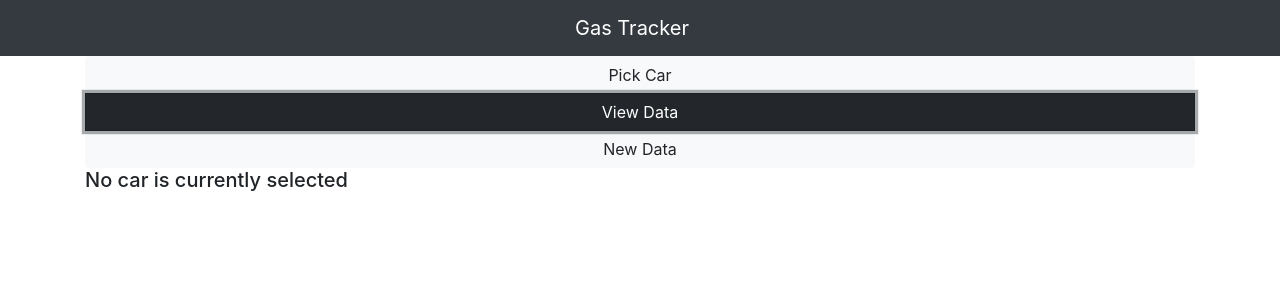
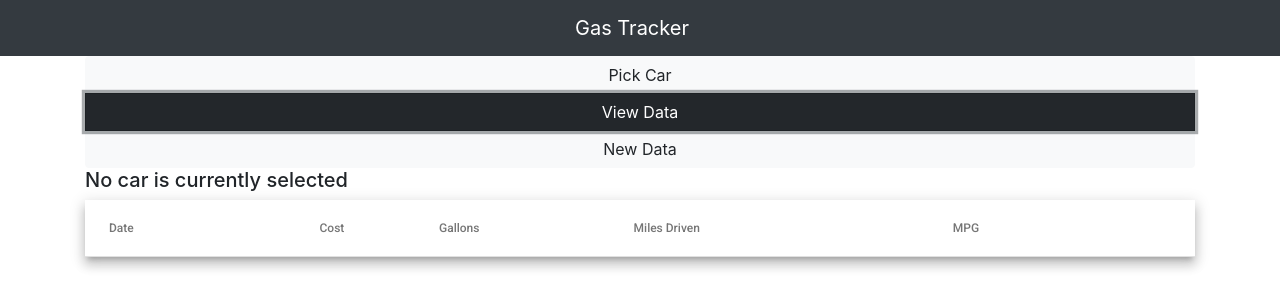
Before and after one commit to jacobfelknor/gas-tracker, an Angular app: page / in a window 1280 px wide. Both pictures are taken after a click on the button "View Data". Shown: the top 308 px of the page. Built offline with nearby package versions, Linux system fonts and the light colour scheme.

Commit message:
material table

```diff
--- a/src/app/app.module.ts
+++ b/src/app/app.module.ts
@@ -13,6 +13,7 @@ import { MatDatepickerModule } from '@angular/material/datepicker';
 import { MatNativeDateModule } from '@angular/material/core';
 import { MatFormFieldModule } from '@angular/material/form-field';
 import { MatInputModule } from '@angular/material/input';
+import { MatTableModule } from '@angular/material/table'
 
 // Mock server stuff
 // import { HttpClientInMemoryWebApiModule } from 'angular-in-memory-web-api';
@@ -35,6 +36,7 @@ import { MatInputModule } from '@angular/material/input';
     MatDatepickerModule,
     MatFormFieldModule,
     MatInputModule,
+    MatTableModule,
     // The HttpClientInMemoryWebApiModule module intercepts HTTP requests
     // and returns simulated server responses.
     // Remove it when a real server is ready to receive requests.
--- a/src/app/new-data/new-data.component.html
+++ b/src/app/new-data/new-data.component.html
@@ -5,13 +5,13 @@
 
 <div *ngIf="selectedCar" class="container">
     <div class="form-row">
-        <div class="form-group col-9">
-            <!-- <label for="date">Date</label> -->
-            <input class="form-control " name="date" placeholder="Date" matInput [matDatepicker]="picker">
-        </div>
-        <div class="form-group col-3">
+        <div class="form-group col-12 text-center">
+            <mat-form-field appearance="fill">
+                <mat-label>Date</mat-label>
+                <input matInput [matDatepicker]="picker">
+            </mat-form-field>
             <mat-datepicker-toggle matSuffix [for]="picker"></mat-datepicker-toggle>
-            <mat-datepicker #picker></mat-datepicker>
+            <mat-datepicker touchUi #picker></mat-datepicker>
         </div>
     </div>
 </div>
--- a/src/app/view-data/view-data.component.html
+++ b/src/app/view-data/view-data.component.html
@@ -1,24 +1,40 @@
 <div class="container">
     <h5 *ngIf="selectedCar">Data for {{ selectedCar.pprint }}</h5>
     <h5 *ngIf="!selectedCar">No car is currently selected</h5>
-    <div *ngIf='selectedCar'>
-        <table class="table">
-            <thead>
-                <th>Date</th>
-                <th>Cost</th>
-                <th>Gallons Used</th>
-                <th>Miles Driven</th>
-                <th>MPG</th>
-            </thead>
-            <tbody>
-                <tr *ngFor="let data of carGasData">
-                    <td>{{ data.date }}</td>
-                    <td>{{ data.cost }}</td>
-                    <td>{{ data.gallons_used }}</td>
-                    <td>{{ data.miles_driven }}</td>
-                    <td>{{ data.mpg }}</td>
-                </tr>
-            </tbody>
-        </table>
-    </div>
+
+    <table *ngIf="carGasData" style="width: 100%;" mat-table [dataSource]="carGasData" matSort class="mat-elevation-z8">
+
+        <!-- Date Column -->
+        <ng-container matColumnDef="date">
+            <th mat-header-cell *matHeaderCellDef mat-sort-header> Date </th>
+            <td mat-cell *matCellDef="let element"> {{element.date}} </td>
+        </ng-container>
+
+        <!-- Cost Column -->
+        <ng-container matColumnDef="cost">
+            <th mat-header-cell *matHeaderCellDef mat-sort-header> Cost </th>
+            <td mat-cell *matCellDef="let element"> {{element.cost}} </td>
+        </ng-container>
+
+        <!-- Gallons Column -->
+        <ng-container matColumnDef="gallons_used">
+            <th mat-header-cell *matHeaderCellDef mat-sort-header> Gallons </th>
+            <td mat-cell *matCellDef="let element"> {{element.gallons_used}} </td>
+        </ng-container>
+
+        <!-- Miles Driven Column -->
+        <ng-container matColumnDef="miles_driven">
+            <th mat-header-cell *matHeaderCellDef mat-sort-header> Miles Driven </th>
+            <td mat-cell *matCellDef="let element"> {{element.miles_driven}} </td>
+        </ng-container>
+
+        <!-- MPG Driven Column -->
+        <ng-container matColumnDef="mpg">
+            <th mat-header-cell *matHeaderCellDef mat-sort-header> MPG </th>
+            <td mat-cell *matCellDef="let element"> {{element.mpg}} </td>
+        </ng-container>
+
+        <tr mat-header-row *matHeaderRowDef="displayedColumns"></tr>
+        <tr mat-row *matRowDef="let row; columns: displayedColumns;"></tr>
+    </table>
 </div>
--- a/src/app/view-data/view-data.component.ts
+++ b/src/app/view-data/view-data.component.ts
@@ -16,12 +16,14 @@ export class ViewDataComponent implements OnInit {
 
   constructor(private carService: CarService) { }
 
+  displayedColumns: string[] = ["date", "cost", "gallons_used", "miles_driven", "mpg"]
+
   ngOnInit(): void {
     this.getCarGasData();
   }
 
   getCarGasData(): void {
-    if(this.selectedCar){
+    if (this.selectedCar) {
       this.carService.getGasDataForCar(this.selectedCar).subscribe(carGasData => this.carGasData = carGasData);
     }
   }
```
Also changed, not shown: 1 other file (tests, documents, lock files or other folders).
